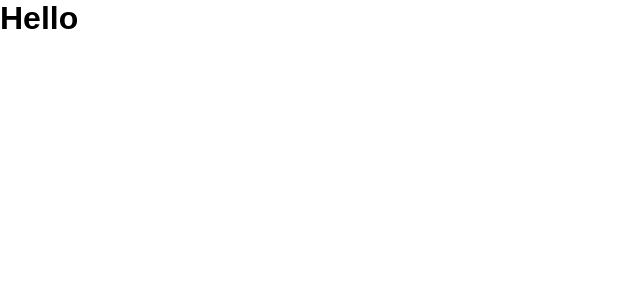
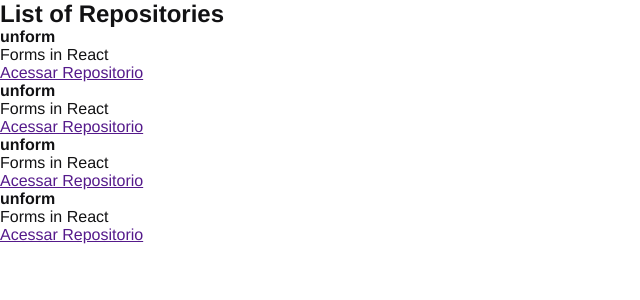
Before and after one commit to anderson-0/github-explorer, a React app: page / in a window 1280 px wide. Shown: the top 300 px of the page, without its empty margins (0-640 px from the left). Built offline with nearby package versions, Linux system fonts and the light colour scheme.

Commit message:
feature: created RepositoryList and RepositoryItem components initial structure

```diff
--- a/src/App.jsx
+++ b/src/App.jsx
@@ -1,5 +1,10 @@
+import { RepositoryList } from './components/RepositoryList';
 import './styles/global.scss';
 
 export function App() {
-    return <h1>Hello</h1>
+    return (
+        <>
+            <RepositoryList/>
+        </>
+    )
 }
--- /dev/null
+++ b/src/components/RepositoryItem.jsx
@@ -0,0 +1,10 @@
+export function RepositoryItem(props) {
+    return (
+        <li>
+            <strong>{props.repository}</strong>
+            <p>Forms in React</p>
+
+            <a href="">Acessar Repositorio</a>
+        </li>
+    );
+}
--- /dev/null
+++ b/src/components/RepositoryList.jsx
@@ -0,0 +1,22 @@
+import { RepositoryItem } from "./RepositoryItem";
+
+const repo = {
+    name: "unform",
+    description: "a repository for unform",
+    "link": "https://localhost/github-explorer/unform"
+}
+
+export function RepositoryList() {
+    return (
+        <section className="repository-list">
+            <h1>List of Repositories</h1>
+
+            <ul>
+                <RepositoryItem repository="unform"/>
+                <RepositoryItem repository="unform"/>
+                <RepositoryItem repository="unform"/>
+                <RepositoryItem repository="unform"/>
+            </ul>
+        </section>
+    );
+}
--- a/src/styles/global.scss
+++ b/src/styles/global.scss
@@ -5,5 +5,6 @@
 }
 
 body {
-    font-family: Arial, Helvetica, sans-serif;
+    font: 16px "Helvetica Neue", Arial, sans-serif;
+    color: #121214;
 }
```
